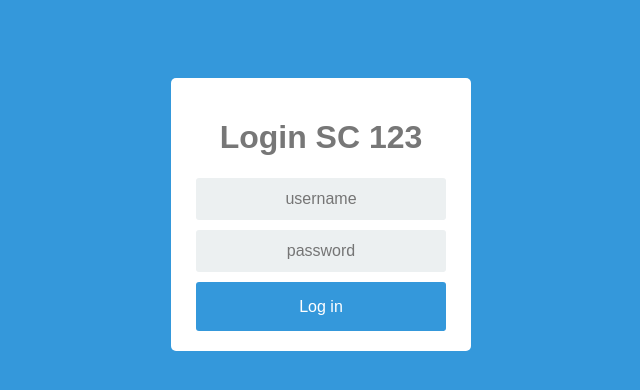
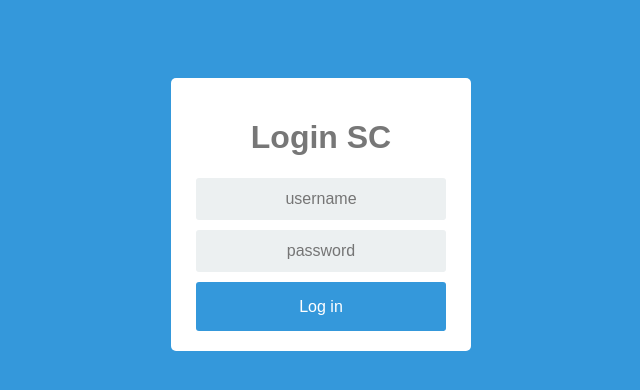
Before and after one commit to rickjiangning/SCPub, a Flask app: page / in a window 1280 px wide. Shown: the top 390 px of the page, without its empty margins (319-959 px from the left). Run offline with Flask 2, Linux system fonts and the light colour scheme.

Commit message:
Update login.html

```diff
--- a/templates/login.html
+++ b/templates/login.html
@@ -5,7 +5,7 @@
 <div class="login">
 <div class="login-screen">
 <div class="app-title">
-<h1>Login SC 123</h1>
+<h1>Login SC</h1>
 </div>
 <div class="login-form">
 <div class="control-group">
```
